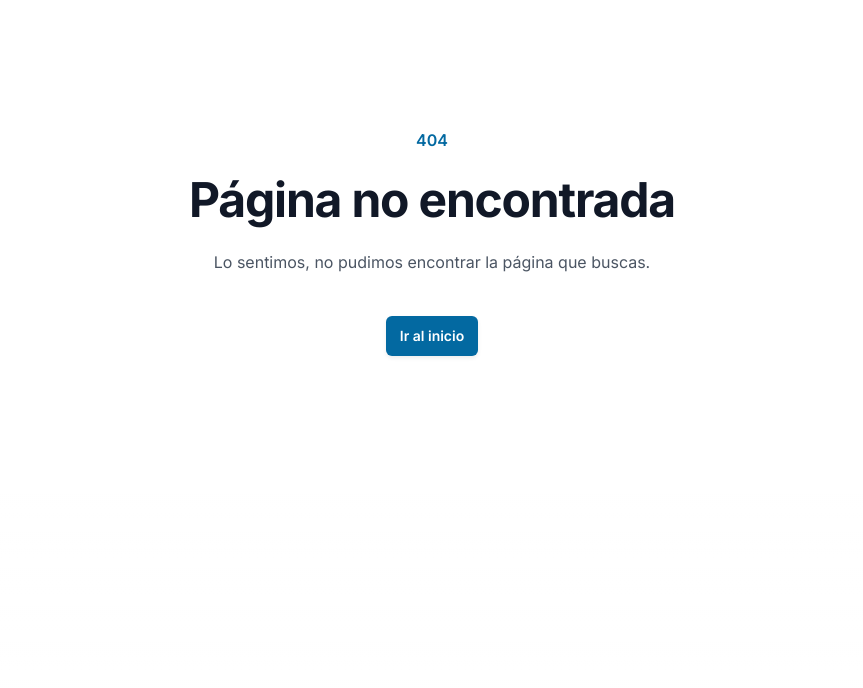
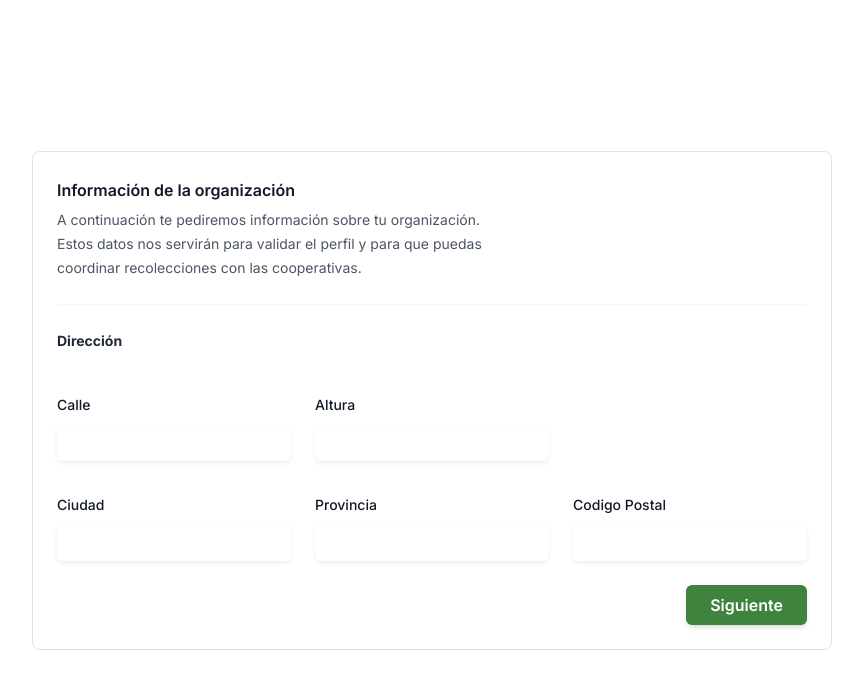
Before and after one commit to EcoGestion/frontend, a Next.js app: page /register/generador/onboarding in a window 1280 px wide. Before the commit this address had no page. Shown: the top 688 px of the page, without its empty margins (208-1071 px from the left). Built offline with nearby package versions, Linux system fonts and the light colour scheme.

Commit message:
Onboarding generador

```diff
--- a/src/app/register/generador/onboarding/page1/page.tsx
+++ b/src/app/register/generador/onboarding/components/FormStep1.jsx
@@ -1,32 +1,33 @@
 'use client'
 import { useState } from 'react';
 import { useRouter } from 'next/navigation';
-import { useSelector, useDispatch } from 'react-redux';
-import { RootState } from '@/state/store';
-import { setUserAddress } from '@/state/userAddressSlice';
 import GreenRoundedButton from '@/components/greenRoundedButton';
 
-const onboardingGenerador = () => {
-  const userAddress = useSelector((state: RootState) => state.userAddress);
-  const dispatch = useDispatch();
+const OnboardingGeneradorFormStep1 = ({ nextStep, address, setAddress }) => {
+    const [street, setStreet] = useState(address.street);
+    const [number, setNumber] = useState(address.number);
+    const [city, setCity] = useState(address.city);
+    const [province, setProvince] = useState(address.province);
+    const [postalCode, setPostalCode] = useState(address.postalCode);
 
-  const [calle, setCalle] = useState(userAddress.calle);
-  const [altura, setAltura] = useState(userAddress.altura);
-  const [ciudad, setCiudad] = useState(userAddress.ciudad);
-  const [provincia, setProvincia] = useState(userAddress.provincia);
-  const [codigoPostal, setCodigoPostal] = useState(userAddress.codigoPostal);
+    const nextForm = () => {
+      const address = {
+        street: street,
+        number: number,
+        city: city,
+        province: province,
+        postalCode: postalCode
+      }
+      setAddress(address)
+      nextStep();
+    }
 
-  const router = useRouter();
-
-  const nextPage = () => {
-    dispatch(setUserAddress({ calle, altura, ciudad, provincia, codigoPostal }));
-    router.push('/register/generador/onboarding/page2');
-  }
+    const router = useRouter();
 
   return (
     <div className="flex flex-col items-center justify-center h-screen bg-white">
       <div className="border border-gray-900/10 rounded-lg p-6">
-        <h2 className="text-base font-semibold leading-7 text-gray-900">Información de la organización</h2>
+      <h2 className="text-base font-semibold leading-7 text-gray-900">Información de la organización</h2>
         <div className="mt-1 text-sm leading-6 text-gray-600">
           <p>A continuación te pediremos información sobre tu organización.</p>
           <p>Estos datos nos servirán para validar el perfil y para que puedas</p>
@@ -48,8 +49,9 @@ const onboardingGenerador = () => {
                 name="street-address"
                 type="text"
                 className="block w-full rounded-md border-0 py-1.5 text-gray-900 shadow-sm ring-1 ring-inset ring-gray-300 placeholder:text-gray-400 focus:ring-2 focus:ring-inset focus:ring-indigo-600 sm:text-sm sm:leading-6"
-                value={calle}
-                onChange={(e) => setCalle(e.target.value)}
+                value={street}
+                required
+                onChange={(e) => setStreet(e.target.value)}
               />
             </div>
           </div>
@@ -64,8 +66,9 @@ const onboardingGenerador = () => {
                 name="street-address"
                 type="text"
                 className="block w-full rounded-md border-0 py-1.5 text-gray-900 shadow-sm ring-1 ring-inset ring-gray-300 placeholder:text-gray-400 focus:ring-2 focus:ring-inset focus:ring-indigo-600 sm:text-sm sm:leading-6"
-                value={altura}
-                onChange={(e) => setAltura(e.target.value)}
+                value={number}
+                required
+                onChange={(e) => setNumber(e.target.value)}
               />
             </div>
           </div>
@@ -81,8 +84,9 @@ const onboardingGenerador = () => {
                 name="ciudad"
                 type="text"
                 className="block w-full rounded-md border-0 py-1.5 text-gray-900 shadow-sm ring-1 ring-inset ring-gray-300 placeholder:text-gray-400 focus:ring-2 focus:ring-inset focus:ring-indigo-600 sm:text-sm sm:leading-6"
-                value={ciudad}
-                onChange={(e) => setCiudad(e.target.value)}
+                value={city}
+                required
+                onChange={(e) => setCity(e.target.value)}
               />
             </div>
           </div>
@@ -97,8 +101,9 @@ const onboardingGenerador = () => {
                 name="provincia"
                 type="text"
                 className="block w-full rounded-md border-0 py-1.5 text-gray-900 shadow-sm ring-1 ring-inset ring-gray-300 placeholder:text-gray-400 focus:ring-2 focus:ring-inset focus:ring-indigo-600 sm:text-sm sm:leading-6"
-                value={provincia}
-                onChange={(e) => setProvincia(e.target.value)}
+                value={province}
+                required
+                onChange={(e) => setProvince(e.target.value)}
               />
             </div>
           </div>
@@ -113,19 +118,20 @@ const onboardingGenerador = () => {
                 name="codigoPostal"
                 type="text"
                 className="block w-full rounded-md border-0 py-1.5 text-gray-900 shadow-sm ring-1 ring-inset ring-gray-300 placeholder:text-gray-400 focus:ring-2 focus:ring-inset focus:ring-indigo-600 sm:text-sm sm:leading-6"
-                value={codigoPostal}
-                onChange={(e) => setCodigoPostal(e.target.value)}
+                value={postalCode}
+                onChange={(e) => setPostalCode(e.target.value)}
               />
             </div>
             <div className="mt-6 flex justify-end">
-            <GreenRoundedButton onClick={nextPage} buttonTitle='Siguiente'/>
+            <GreenRoundedButton onClick={nextForm} buttonTitle='Siguiente'/>
             </div>
           </div>
         </div>
 
       </div>
     </div>
+
   );
 };
 
-export default onboardingGenerador;
+export default OnboardingGeneradorFormStep1;
--- /dev/null
+++ b/src/app/register/generador/onboarding/components/FormStep2.jsx
@@ -0,0 +1,69 @@
+'use client'
+import { useState } from 'react';
+import GreenRoundedButton from '@/components/greenRoundedButton';
+
+const OnboardingGeneradorFormStep2 = ({prevStep, nextStep, organizationType, setOrganizationType}) => {
+
+  const [orgType, setOrgType] = useState(organizationType);
+
+  const options = [
+    { value: "1", label: "Consorcios de edificios" },
+    { value: "2", label: "Oficinas y edificios corporativos" },
+    { value: "3", label: "Hoteles" },
+    { value: "4", label: "Restaurantes" },
+    { value: "5", label: "Supermercados" },
+    { value: "6", label: "Empresas" },
+    { value: "7", label: "Clubes" },
+    { value: "8", label: "Hospitales y clinicas" },
+    { value: "9", label: "Instituciones educativas" },
+    { value: "10", label: "Fabricas y plantas de producción" },
+    { value: "11", label: "Otros" }
+  ];
+
+  const nextForm = () => {
+    setOrganizationType(orgType);
+    nextStep();
+  };
+
+  const prevForm = () => {
+    setOrganizationType(orgType);
+    prevStep();
+  };
+
+  return (
+    <div className="flex flex-col items-center justify-center h-screen bg-white">
+      <div className="border border-gray-900/10 rounded-lg p-6">
+
+        <p className="text-sm leading-6 font-bold text-gray-800">Tipo de organización</p>
+
+        <select
+          className="w-full mt-2 p-2 pr-8 rounded-lg border border-gray-300 appearance-none"
+          value={orgType}
+          onChange={(e) => setOrgType(e.target.value)}
+        >
+          {options.map((option) => (
+            <option key={option.value} value={option.value}>
+              {option.label}
+            </option>
+          ))}
+        </select>
+
+        <div className="flex gap-4 mt-4">
+          <button
+            type="button"
+            className="bg-gray-500 hover:bg-gray-600 text-white font-semibold py-2 px-6 rounded shadow-md transition duration-300 "
+            onClick={prevForm}
+          >
+            Volver
+          </button>
+          <GreenRoundedButton
+            buttonTitle='Siguiente'
+            onClick={nextForm}
+            />
+        </div>
+      </div>
+    </div>
+  );
+};
+
+export default OnboardingGeneradorFormStep2;
--- /dev/null
+++ b/src/app/register/generador/onboarding/page.jsx
@@ -0,0 +1,60 @@
+'use client'
+import { useState, useEffect } from 'react';
+import { useSelector } from 'react-redux';
+import OnboardingGeneradorFormStep1 from './components/FormStep1.jsx';
+import OnboardingGeneradorFormStep2 from './components/FormStep2.jsx';
+import { useRouter } from 'next/navigation';
+import { createUser } from '../../../../api/apiService.js';
+import Spinner from '../../../../components/Spinner.tsx';
+
+export default function onboarding() {
+  const user = useSelector((state) => state.userSession);
+
+  const router = useRouter();
+  const [step, setStep] = useState(1);
+
+  const [address, setAddress] = useState({});
+  const [organizationType, setOrganizationType] = useState("");
+  const [loading, setLoading] = useState(false)
+
+  const nextStep = () => setStep(step + 1);
+  const prevStep = () => setStep(step - 1);
+
+  useEffect(() => {
+    if (step === 3) {
+      setLoading(true)
+      sendForm();
+    }
+  }, [step]);
+
+  const sendForm = async () => {
+    const body = {
+      username: user.name,
+      email: user.email,
+      type: "GEN",
+      firebase_id: user.userId,
+      address: address,
+      organization_type: organizationType
+    }
+    console.log(body);
+    try {
+      const response = await createUser(body)
+      console.log("Usuario creado: ", response);
+      router.replace("/home/cooperativa");
+    }
+    catch (error) {
+      console.log("Error al crear usuario", error);
+    }
+    finally{
+      setLoading(false)
+    }
+  }
+
+  return (
+    <div>
+      {step === 1 && <OnboardingGeneradorFormStep1 nextStep={nextStep} setAddress={setAddress} address={address} />}
+      {step === 2 && <OnboardingGeneradorFormStep2 nextStep={nextStep} prevStep={prevStep} organizationType={organizationType} setOrganizationType={setOrganizationType}/>}
+      {loading && <Spinner/>}
+    </div>
+  );
+}
```
